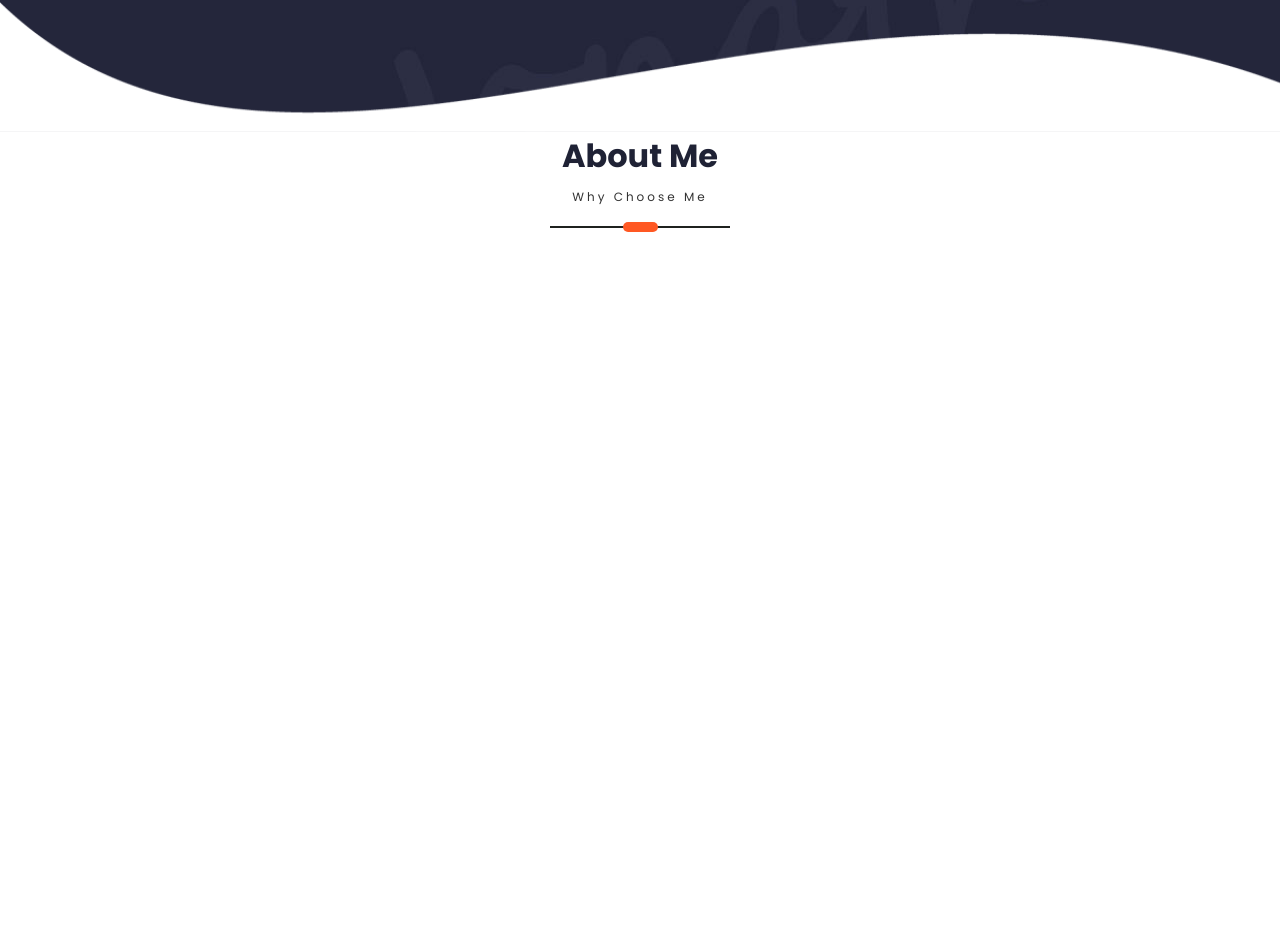
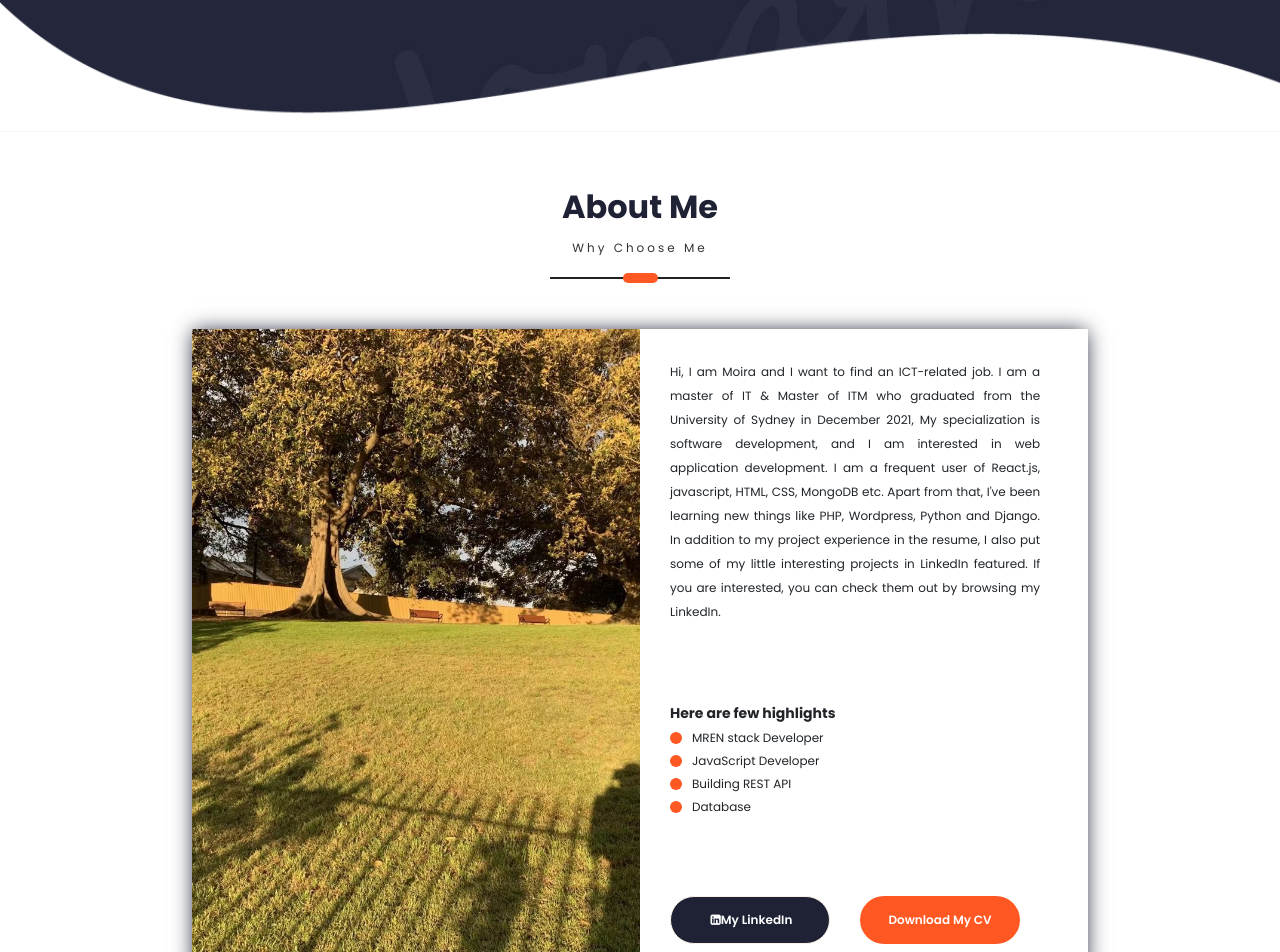
Before and after one commit to MoiraDust/React-Portfolio, a React (Create React App) app in the folder client/: page / in a window 1280 px wide. Shown: the part 538-1490 px from the top of the page. Before the commit the page ends 816 px from the top, so only its background shows below. Built offline with nearby package versions, Linux system fonts and the light colour scheme; a web font is replaced by a local one.

Commit message:
about me

```diff
--- a/client/src/PortfolioContainer/AboutMe/AboutMe.css
+++ b/client/src/PortfolioContainer/AboutMe/AboutMe.css
@@ -0,0 +1,94 @@
+.highlight{
+    display: flex;
+    align-items: center;
+    margin: 5px 0;
+    font-size: 12px;
+}
+
+.highlight-blob{
+    height: 12px;
+    width: 12px;
+    margin: 0 10px 0 0;
+    background-color: #ff5823;
+    border-radius: 50%;
+}
+
+.about-me-container{
+    display: flex;
+    flex-direction: column;
+    justify-content: center;
+    align-items: center;
+    margin: 50px 0 0 0;
+}
+
+.screen-container{}
+
+.about-me-parent{
+    max-width: 1000px;
+    width: 70%;
+}
+
+.about-me-card{
+    display: flex;
+    width: 100%;
+    box-shadow: 0 0 20px -2px #1f2235;
+}
+
+.about-me-profile{
+    width: 50%;
+    background-image: url(../../assets/AboutMe/me.JPG);
+    background-size: cover;
+    background-repeat: no-repeat;
+    background-position: center;
+}
+
+.about-me-details{
+    width: 48%;
+    text-align: justify;
+    padding: 30px;
+}
+
+.about-me-desc{
+    font-size: 12px;
+}
+
+.about-me-highlights{
+    margin: 80px 0;
+}
+
+.highlight-heading{
+    font-family: "Poppins Bold";
+    font-size: 14px;
+    margin: 0 0 5px 0;
+}
+
+.about-me-options .highlighted-btn{
+    margin: 0 0 0 30px;
+}
+/* responsive */
+
+@media only screen and (max-width: 1110px) {
+    .about-me-parent{
+        width: 88%;
+    }
+}
+@media only screen and (max-width: 898px) {
+    .about-me-profile{
+        display: none;
+    }
+    .about-me-details{
+        width: 100%;
+    }
+}
+@media only screen and (max-width: 466px) {
+    .about-me-options{
+        display: flex;
+        flex-direction: column;
+    }
+    .about-me-options .highlighted-btn{
+        margin: 14px 0 0 0 !important;
+    }
+    .about-me-options button{
+        width: 100%;
+    }
+}
--- a/client/src/PortfolioContainer/AboutMe/AboutMe.js
+++ b/client/src/PortfolioContainer/AboutMe/AboutMe.js
@@ -21,7 +21,7 @@ export default function AboutMe(props) {
         "MREN stack Developer",
         "JavaScript Developer",
         "Building REST API",
-        "Query SQL and non-SQL database",
+        "Database",
       ],
     },
     learning: {
@@ -30,11 +30,43 @@ export default function AboutMe(props) {
     },
   };
   // display data
-  const renderHighlights = () => {};
+  const renderHighlights = () => {
+    return SCREEN_CONSTANTS.highlights.bullets.map((value, i) => (
+      <div className="highlight" key={i}>
+        <div className="highlight-blob"></div>
+        <span>{value}</span>
+      </div>
+    ));
+  };
   return (
     <div className="about-me-container screen-container" id={props.id || ""}>
       <div className="about-me-parent">
         <ScreenHeading title={"About Me"} subHeading={"Why Choose Me"} />
+        <div className="about-me-card">
+          <div className="about-me-profile"></div>
+          <div className="about-me-details">
+            <span className="about-me-desc">
+              {SCREEN_CONSTANTS.description}
+            </span>
+            <div className="about-me-highlights">
+              <div className="highlight-heading">
+                <span>{SCREEN_CONSTANTS.highlights.heading}</span>
+              </div>
+              {renderHighlights()}
+            </div>
+            <div className="about-me-options">
+              <button className="btn primary-btn">
+                {" "}
+                &nbsp;
+                <i className="fa fa-linkedin-square"></i>
+                My LinkedIn
+              </button>
+              <a href="#resumeNameHere.pdf" download="Yi_Yang_(Moira).pdf">
+                <button className="btn highlighted-btn">Download My CV</button>
+              </a>
+            </div>
+          </div>
+        </div>
       </div>
     </div>
   );
--- a/client/src/PortfolioContainer/Home/Profile/Profile.js
+++ b/client/src/PortfolioContainer/Home/Profile/Profile.js
@@ -59,7 +59,7 @@ export default function Profile() {
           </div>
           <div className="profile-options">
             <button className="btn primary-btn">Hire Me</button>
-            <a href="#resumeNameHere" download="Yi_Yang_(Moira).pdf">
+            <a href="#resumeNameHere.pdf" download="Yi_Yang_(Moira).pdf">
               <button className="btn highlighted-btn">Download My CV</button>
             </a>
           </div>
```
